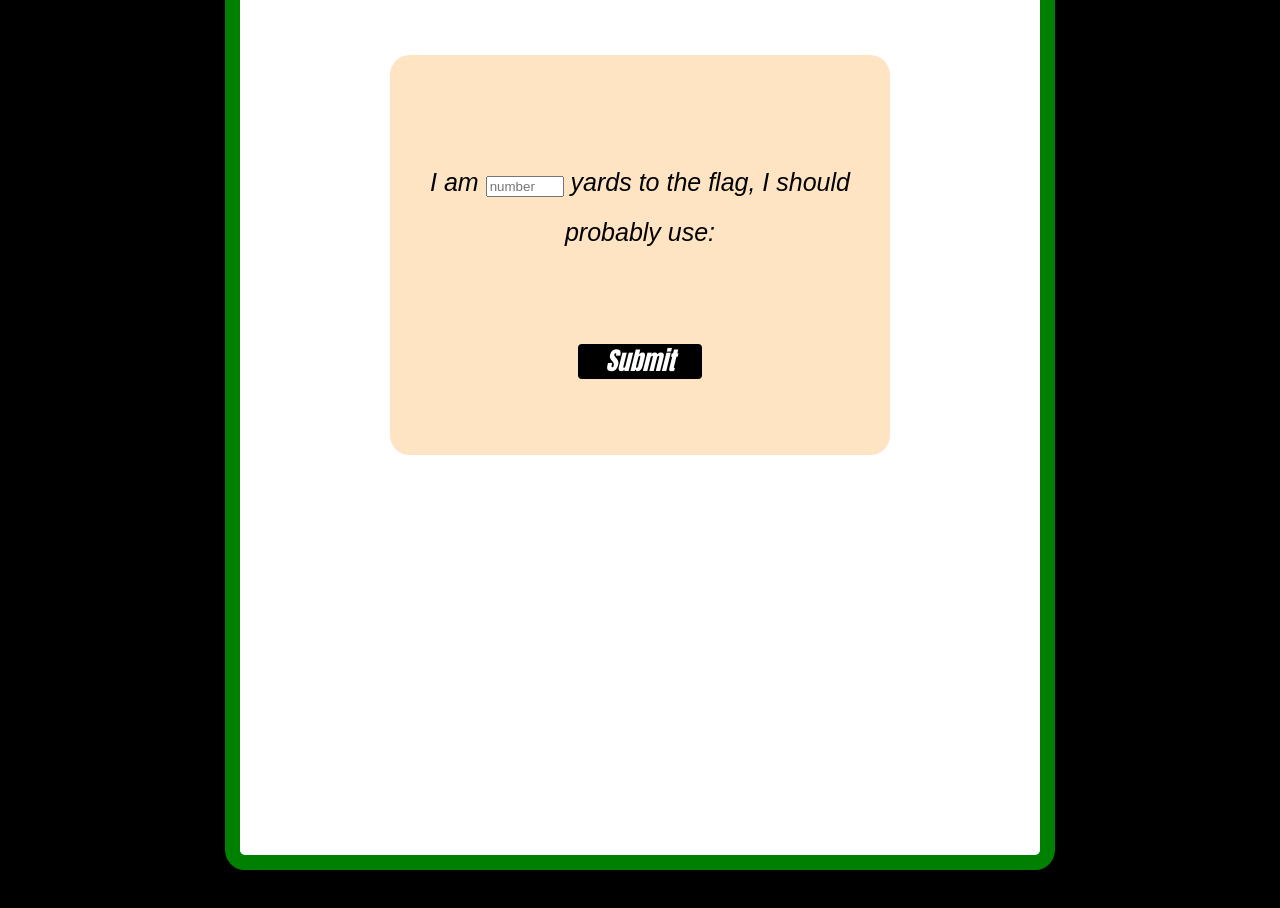
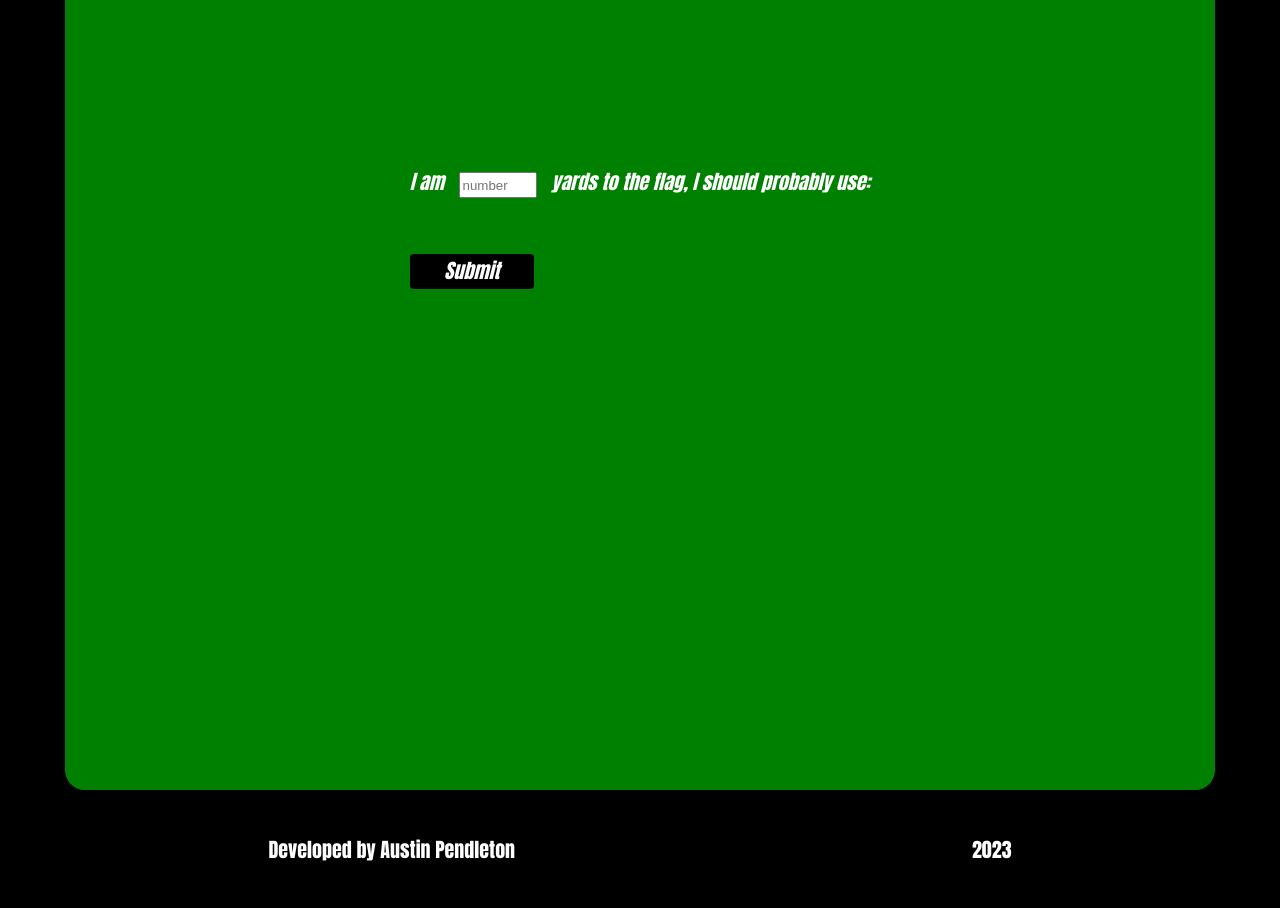
Before and after one commit to austinpendleton/hit_that_far_golf, a React app in the folder hit_that_far_golf/: page / in a window 1280 px wide. Shown: the part 500-1408 px from the top of the page. After the commit the page ends 1384 px from the top, so only its background shows below. Built offline with nearby package versions, Linux system fonts and the light colour scheme.

Commit message:
Submit on Home Form

```diff
--- a/hit_that_far_golf/src/blocks/ClubCard.css
+++ b/hit_that_far_golf/src/blocks/ClubCard.css
@@ -41,7 +41,8 @@
   justify-content: center;
   align-items: center;
   flex-direction: column-reverse;
-  border: black;
+  border: green;
+  border-radius: 10px;
   border-style: solid;
   border-width: 5px;
   width: fit-content;
--- a/hit_that_far_golf/src/blocks/ClubSection.css
+++ b/hit_that_far_golf/src/blocks/ClubSection.css
@@ -36,7 +36,8 @@
   font-family: Impact, Haettenschweiler, "Arial Narrow Bold", sans-serif;
   font-style: italic;
   font-weight: 300;
-  margin-top: 150px;
+  margin-bottom: 30px;
+  margin-top: 30px;
 }
 .add__button:hover {
   cursor: pointer;
--- /dev/null
+++ b/hit_that_far_golf/src/blocks/Footer.css
@@ -0,0 +1,10 @@
+.footer {
+  display: flex;
+  justify-content: space-around;
+  margin-bottom: 24px;
+  padding: 0 40px;
+  line-height: 20px;
+  font-size: 20px;
+  color: white;
+  font-family: Impact, Haettenschweiler, "Arial Narrow Bold", sans-serif;
+}
--- a/hit_that_far_golf/src/blocks/HomeForm.css
+++ b/hit_that_far_golf/src/blocks/HomeForm.css
@@ -1,26 +1,33 @@
-.home__form-container {
+/* .home__form-container {
   display: flex;
   justify-content: center;
   flex-direction: column;
   align-items: center;
-  background-color: bisque;
-  height: 400px;
+  background-color: green;
+  height: 300px;
 
-  width: 500px;
+  width: 600px;
   border-radius: 20px;
 }
 .home__form-text-container {
   display: flex;
   padding-bottom: 30px;
-}
+} */
 .home__form-text {
-  font-family: Arial, Helvetica, sans-serif;
+  /* font-family: Arial, Helvetica, sans-serif;
   font-style: italic;
   font-size: 25px;
-  font-weight: 200;
+  font-weight: 200; */
   text-align: center;
   line-height: 2;
+  color: white;
+  font-family: Impact, Haettenschweiler, "Arial Narrow Bold", sans-serif;
+  font-size: 20px;
+  font-style: italic;
 }
 .home__input {
   width: 70px;
+  height: 20px;
+  margin-left: 10px;
+  margin-right: 10px;
 }
--- a/hit_that_far_golf/src/blocks/Page.css
+++ b/hit_that_far_golf/src/blocks/Page.css
@@ -1,11 +1,11 @@
 .content__wrapper {
-  background-color: white;
+  background-color: green;
   display: flex;
   flex-direction: column;
   align-items: center;
   justify-content: center;
-  height: 150vh;
-  width: 100vh;
+  height: 70rem;
+  width: 70rem;
   margin: 0px 50px 50px 50px;
   border-radius: 20px;
   border: green;
--- a/hit_that_far_golf/src/components/AddClubForm.js
+++ b/hit_that_far_golf/src/components/AddClubForm.js
@@ -10,7 +10,7 @@ function AddClubForm({ onClose, isOpen, onAddClub }) {
 
   function handleSubmit(evt) {
     evt.preventDefault();
-    onAddClub({ name, yards, imageUrl });
+    onAddClub({ name, yards: parseInt(yards), imageUrl });
   }
 
   useEffect(() => {
--- a/hit_that_far_golf/src/components/App.js
+++ b/hit_that_far_golf/src/components/App.js
@@ -17,6 +17,7 @@ import DeleteConfirmModal from "./DeleteConfirmModal";
 import ClubSection from "./ClubSection";
 import ClubCard from "./ClubCard";
 import ClubPreview from "./ClubPreview";
+import Footer from "./Footer";
 document.body.style.backgroundColor = "black";
 
 function App() {
@@ -82,12 +83,19 @@ function App() {
 
   const handleDeleteClub = (item, _id) => {
     const token = localStorage.getItem("jwt");
-    console.log(item);
-    api.deleteClubs(item._id, token).then(() => {
-      setclubs();
-      handleCloseModal();
-      handleCloseConfirmModal();
-    });
+
+    api
+      .deleteClubs(item._id, token)
+      .then(() => {
+        const filteredClubs = clubs.filter((card) => card._id !== item._id);
+        console.log(filteredClubs);
+        setclubs(filteredClubs);
+        handleCloseModal();
+        handleCloseConfirmModal();
+      })
+      .catch((error) => {
+        console.log(error);
+      });
   };
 
   const getClubItems = () => {
@@ -122,6 +130,7 @@ function App() {
   const handleSignOut = () => {
     localStorage.removeItem("jwt");
     setIsLoggedIn(false);
+    setclubs([]);
   };
   const handleToken = useCallback((token) => {
     return checkToken(token)
@@ -146,6 +155,50 @@ function App() {
     }
   }, [setCurrentUser, setIsLoggedIn, handleToken]);
 
+  const [yardageInput, setYardageInput] = useState("");
+
+  const [recommendedClub, setRecommendedClub] = useState(null);
+
+  const handleYardageChange = (event) => {
+    setYardageInput(event.target.value);
+  };
+
+  const GolfClubRecommendation = (event) => {
+    event.preventDefault();
+    setRecommendedClub(recommendClub(yardageInput));
+  };
+
+  const recommendClub = (yardageInput) => {
+    let recommendedClub = null;
+    for (const club of clubs) {
+      if (yardageInput >= club.yards) {
+        if (!recommendedClub || club.yards > recommendedClub.yards) {
+          recommendedClub = club;
+        }
+      }
+    }
+    return recommendedClub;
+  };
+  // function to handle the submit of the form
+  // and set the state of the recommended club
+  const handleAddClub = (event) => {
+    event.preventDefault();
+    setRecommendedClub(recommendClub(yardageInput));
+  };
+
+  const handleRecommendation = (yardageInput) => {
+    let recommendedClub = null;
+    for (const club of clubs) {
+      if (yardageInput >= club.yards) {
+        if (!recommendedClub || club.yards > recommendedClub.yards) {
+          recommendedClub = club;
+        }
+      }
+    }
+    console.log("Recommended Club: ", recommendedClub);
+    setRecommendedClub(recommendedClub); // Update the recommended club state
+  };
+
   return (
     <BrowserRouter>
       <CurrentUserContext.Provider value={currentUser}>
@@ -160,7 +213,24 @@ function App() {
             <NavBar />
 
             <Routes>
-              <Route exact path="/" element={<HomeForm />} />
+              <Route
+                exact
+                path="/"
+                element={
+                  <HomeForm
+                    handleYardageChange={handleYardageChange}
+                    handleRecommendation={handleRecommendation}
+                    GolfClubRecommendation={GolfClubRecommendation}
+                    recommendedClub={recommendedClub}
+                    yardageInput={yardageInput}
+                    clubs={clubs}
+                    recommendClub={recommendClub}
+                    setRecommendedClub={setRecommendedClub}
+                    setYardageInput={setYardageInput}
+                    handleAddClub={handleAddClub}
+                  />
+                }
+              />
               <Route
                 path="/mybag"
                 element={
@@ -174,9 +244,11 @@ function App() {
                   />
                 }
               />
+
               {/* <MyBag path="/mybag" />
             </Route> */}
             </Routes>
+
             {activeModal === "addclubs" && (
               <AddClubForm
                 onAddClub={handleAddToBag}
@@ -214,12 +286,13 @@ function App() {
               <DeleteConfirmModal
                 handleCloseConfirmModal={handleCloseConfirmModal}
                 onClose={handleCloseModal}
-                cards={clubs}
+                item={selectedClub}
                 onDelete={handleDeleteClub}
               />
             )}
           </div>
         </div>
+        <Footer />
       </CurrentUserContext.Provider>
     </BrowserRouter>
   );
--- /dev/null
+++ b/hit_that_far_golf/src/components/Footer.js
@@ -0,0 +1,12 @@
+import "../blocks/Footer.css";
+
+const Footer = () => {
+  return (
+    <footer className="footer">
+      <div>Developed by Austin Pendleton</div>
+      <div>2023</div>
+    </footer>
+  );
+};
+
+export default Footer;
--- a/hit_that_far_golf/src/components/HomeForm.js
+++ b/hit_that_far_golf/src/components/HomeForm.js
@@ -1,8 +1,46 @@
 import "../blocks/HomeForm.css";
+import AddClubForm from "./AddClubForm";
 
-const HomeForm = () => {
+import React, { useState } from "react";
+
+const HomeForm = ({ handleRecommendation }) => {
+  const [yardageInput, setYardageInput] = useState("");
+  const [clubs, setClubs] = useState([]);
+  const [recommendedClub, setRecommendedClub] = useState(null);
+
+  function handleYardageChange(event) {
+    setYardageInput(event.target.value);
+  }
+
+  function GolfClubRecommendation(event) {
+    event.preventDefault();
+    setRecommendedClub(recommendClub(yardageInput));
+  }
+
+  const handleSubmit = (event) => {
+    event.preventDefault();
+    GolfClubRecommendation(event);
+  };
+
+  const recommendClub = (yardageInput) => {
+    let recommendedClub = null;
+    for (const club of clubs) {
+      if (yardageInput >= club.yards) {
+        if (!recommendedClub || club.yards > recommendedClub.yards) {
+          recommendedClub = club;
+        }
+      }
+    }
+    return recommendedClub;
+  };
+
+  const handleAddClub = (newClub) => {
+    setClubs([...clubs, newClub]);
+  };
+
   return (
     <div className="home__form-container">
+      <form onSubmit={handleSubmit}>
         <div className="home__form-text-container">
           <p className="home__form-text">
             I am{" "}
@@ -10,15 +48,34 @@ const HomeForm = () => {
               className="home__input"
               type="number"
               placeholder="number"
+              value={yardageInput}
+              onChange={handleYardageChange}
             ></input>{" "}
             yards to the flag, I should probably use:
           </p>
+          <div>
+            {recommendedClub && (
+              <div>
+                <h3>{recommendedClub.name}</h3>
+                <img
+                  src={recommendedClub.imageUrl}
+                  alt={recommendedClub.name}
+                />
               </div>
+            )}
+          </div>
+
           <div className="home__button-container">
-        <button className="modal__button-submit" type="submit">
+            <button
+              className="modal__button-submit"
+              type="submit"
+              onClick={GolfClubRecommendation}
+            >
               Submit
             </button>
           </div>
+        </div>
+      </form>
     </div>
   );
 };
--- a/hit_that_far_golf/src/utils/api.js
+++ b/hit_that_far_golf/src/utils/api.js
@@ -1,4 +1,4 @@
-export const base_url = "http://localhost:3001";
+export const base_url = "http://localhost:3005";
 
 export const processServerResponse = (res) => {
   if (res.ok) {
```
Lines whose indentation alone changed are shown as unchanged.
